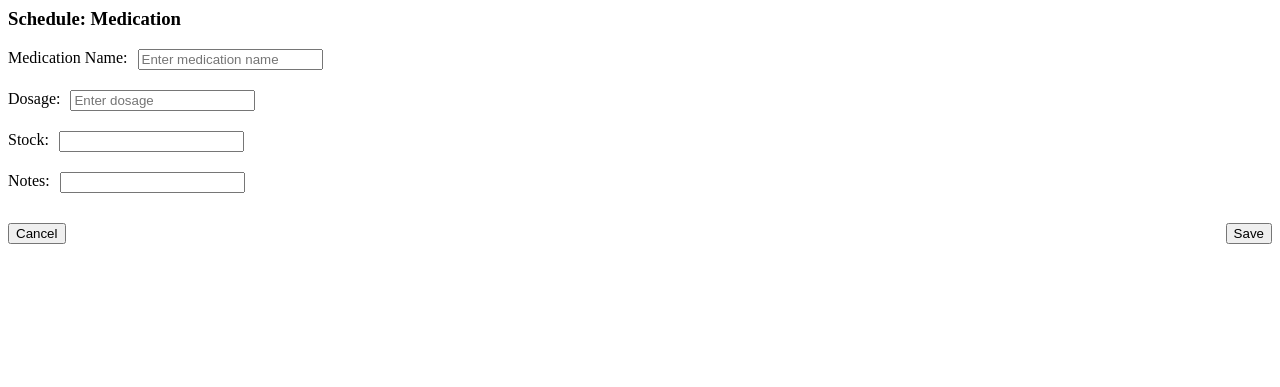
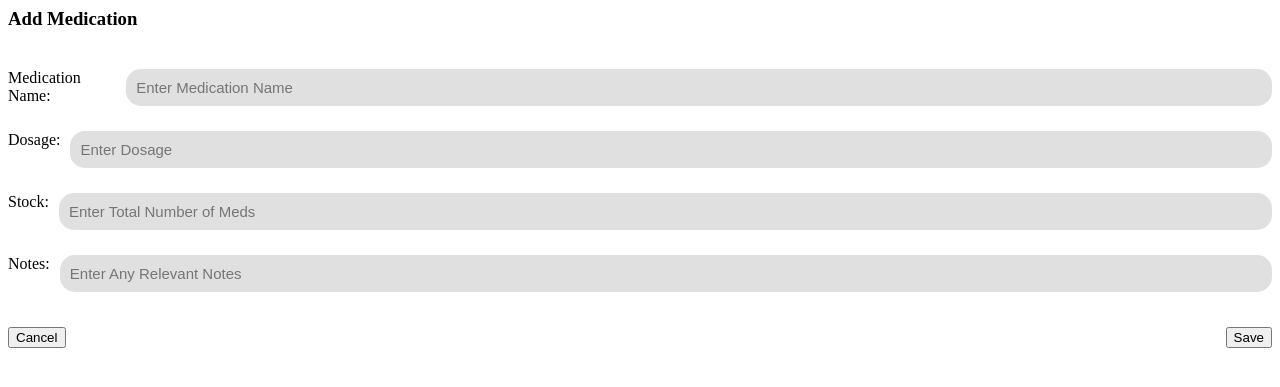
Before and after one commit to mlabeeba/Pill_Dispenser, a Flask app: page /add-med in a window 1280 px wide. Shown: the top 387 px of the page. Run offline with Flask 3, Linux system fonts and the light colour scheme.

```diff
--- a/app.py
+++ b/app.py
@@ -148,5 +148,6 @@ app.jinja_env.filters['datetime'] = format_datetime
 def add_med():
     return render_template('add-med.html')
 
+
 if __name__ == '__main__':
     app.run(debug=True, host='0.0.0.0', port=5000)
--- a/static/add-med-style.css
+++ b/static/add-med-style.css
@@ -35,7 +35,7 @@ label {
 
 .form-input {
     display: flex;
-    padding-bottom: 20px;
+    padding-bottom: 25px;
 }
 
 .popup-actions {
@@ -43,3 +43,17 @@ label {
     justify-content: space-between; /* Align buttons side by side */
     margin-top: 10px;
 }
+
+input {
+    width: 100%;
+    background-color: #e0e0e0;
+    border: none;
+    border-radius: 15px;
+    box-sizing: border-box;
+    font-size: 15px;
+    padding: 10px;
+}
+
+h3 {
+    padding-bottom: 20px;
+}
--- a/templates/add-med.html
+++ b/templates/add-med.html
@@ -8,27 +8,28 @@
     </head>
 
     <div id="popupForm">
-        <h3>Schedule: Medication</h3>
+        <h3>Add Medication</h3>
+
         <form id="medicationForm">
 
             <div class="form-input">
             <label for="medicationName">Medication Name:</label>
-            <input type="text" id="medicationName" name="medicationName" placeholder="Enter medication name" required>
+            <input type="text" id="medicationName" name="medicationName" placeholder="Enter Medication Name" required>
             </div>
 
             <div class="form-input">
             <label for="dosage">Dosage:</label>
-            <input type="text" id="dosage" name="dosage" placeholder="Enter dosage" required>
+            <input type="text" id="dosage" name="dosage" placeholder="Enter Dosage" required>
             </div>
 
             <div class="form-input">
             <label for="stock">Stock:</label>
-            <input type="number" id="stock" name="stock" required>
+            <input type="number" id="stock" name="stock" placeholder="Enter Total Number of Meds" required>
             </div>
 
             <div class="form-input">
             <label for="notes">Notes:</label>
-            <input type="text" id="notes" name="notes">
+            <input type="text" id="notes" name="notes" placeholder="Enter Any Relevant Notes ">
             </div>
 
             <div class="popup-actions">
```
Also changed, not shown: static/med-style.css (+11 -0 lines), templates/medications.html (+71 -6 lines).
